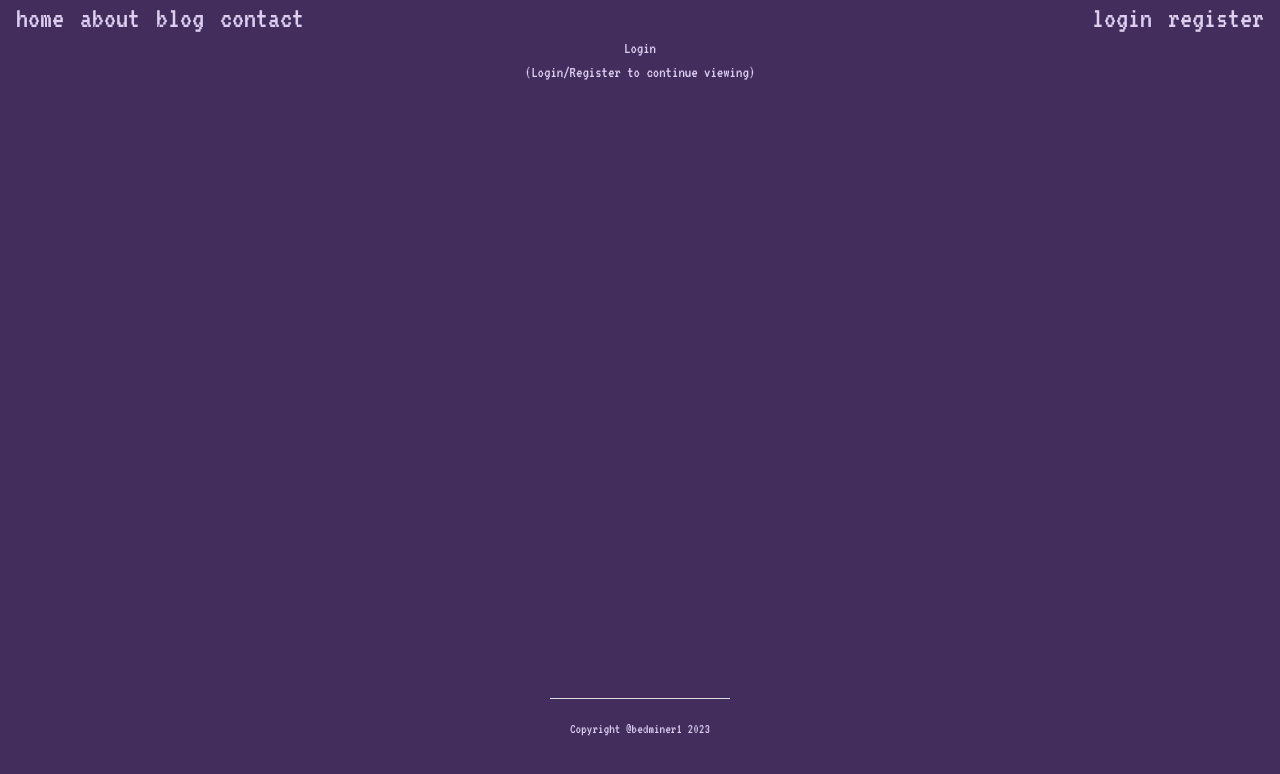
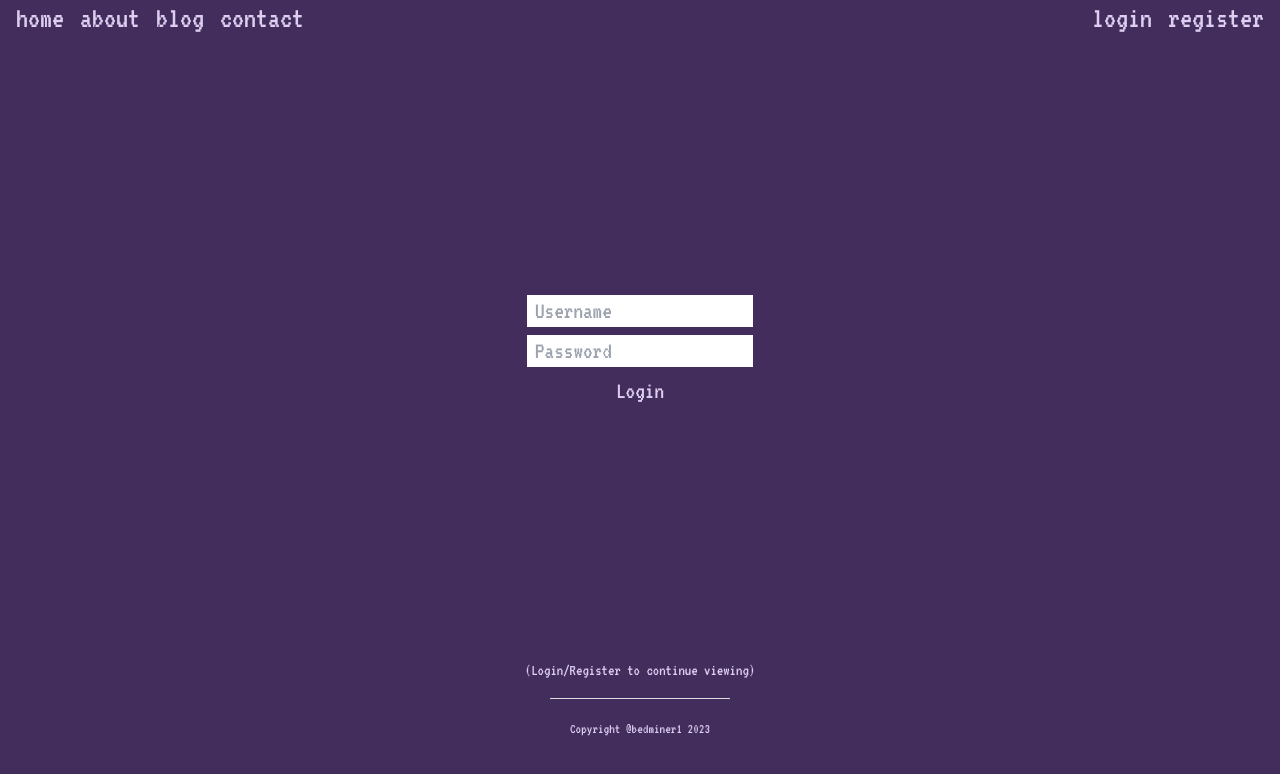
Before and after one commit to bedminer1/SVK_HOSTING_PT, a SvelteKit app in the folder my_app/: page /login in a window 1280 px wide. Shown: the top 774 px of the page. Built offline with nearby package versions, Linux system fonts and the light colour scheme.

Commit message:
learnt to use form actions to post data without js on browser

```diff
--- /dev/null
+++ b/my_app/src/routes/(auth)/login/+page.server.js
@@ -0,0 +1,14 @@
+export const actions = {
+  default: async ({ request, cookies }) => {
+    const data = await request.formData();
+    const username = data.get("username");
+    const password = data.get("password");
+    if (!username || !password) {
+      return {
+        message: "Missing username or password",
+      };
+    }
+    cookies.set("username", username, { path: "/" });
+    return { message: 'Logged in' }
+  },
+};
--- a/my_app/src/routes/(auth)/login/+page.svelte
+++ b/my_app/src/routes/(auth)/login/+page.svelte
@@ -1 +1,13 @@
-<h1>Login</h1>
+<script>
+    export let form
+</script>
+
+
+<div class="flex items-center justify-center h-full text-2xl">
+    <form method="post" class="flex flex-col gap-2">
+        <p>{form?.message || ''}</p>
+        <input type="text" name="username" placeholder="Username" class="px-2 text-gray-700">
+        <input type="password" name="password" placeholder="Password" class="px-2 text-gray-700">
+        <button type='submit'>Login</button>
+    </form>
+</div>
--- /dev/null
+++ b/my_app/src/routes/(auth)/login/+server.js
@@ -0,0 +1,18 @@
+import { json } from "@sveltejs/kit";
+
+export async function POST({ request, cookies }) {
+    const data = await request.json()
+    const { username, password } = data
+    if ( !username|| !password ) {
+        return json(
+            {
+                message: 'Missing username or password'
+            },
+            {
+                status: 400
+            }
+        )
+    }
+    cookies.set('username', username, { path: '/'})
+    return json({ message: 'Logged in' })
+}
```
